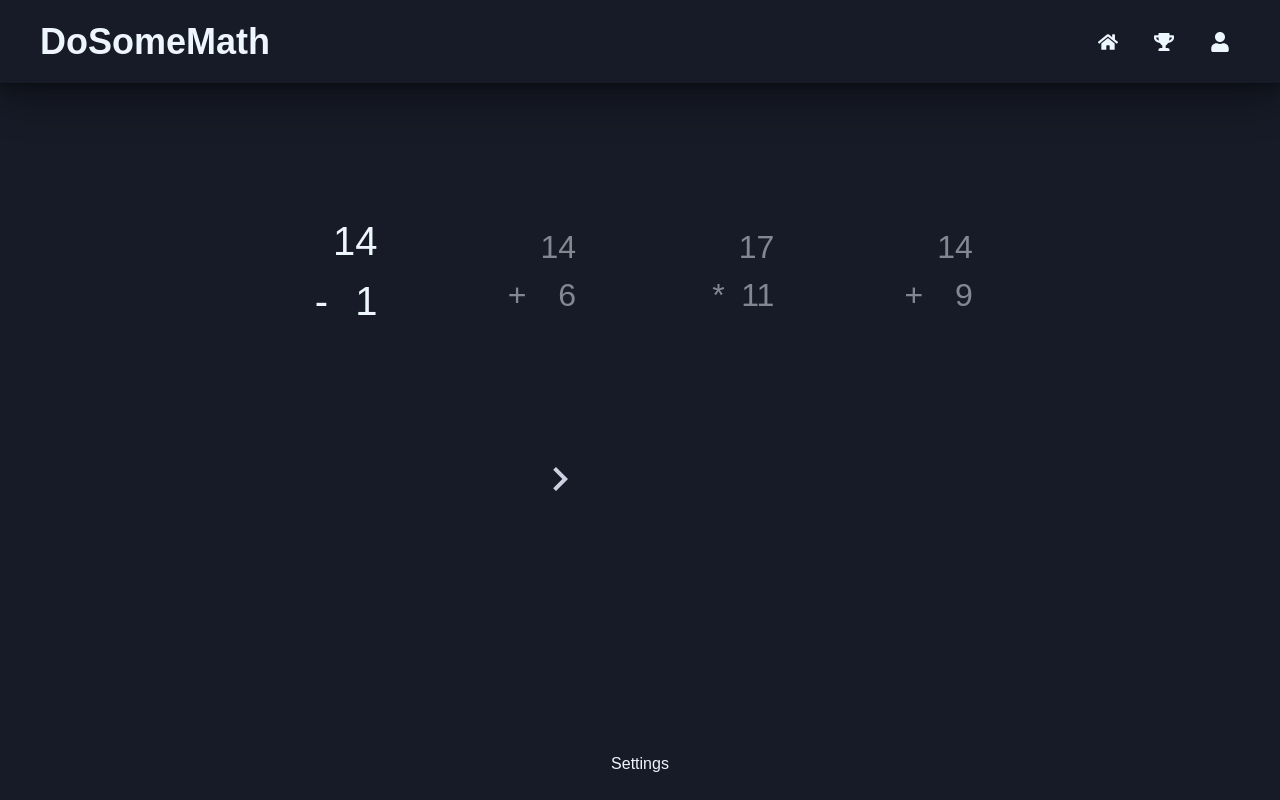
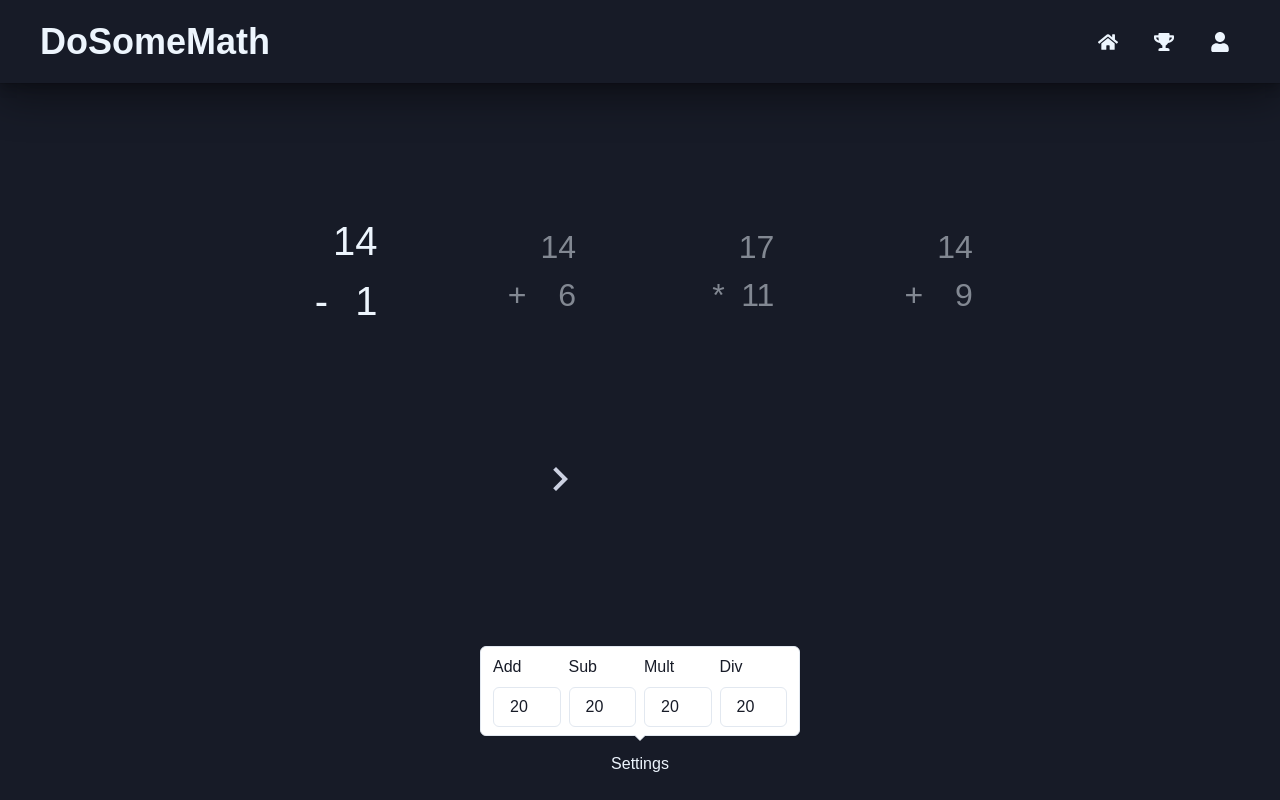
Before and after one commit to aeum1016/DSM2, a React (Create React App) app in the folder client/: page /home in a window 1280 px wide. Both pictures are taken after a click on the button "Settings". Built offline with nearby package versions, Linux system fonts and the light colour scheme; a web font is replaced by a local one.

Commit message:
begin to implement settings

```diff
--- a/client/package.json
+++ b/client/package.json
@@ -4,7 +4,7 @@
   "private": true,
   "dependencies": {
     "@chakra-ui/icons": "^2.1.0",
-    "@chakra-ui/react": "^2.4.6",
+    "@chakra-ui/react": "^2.10.6",
     "@emotion/react": "^11.10.5",
     "@emotion/styled": "^11.10.5",
     "@fontsource/akshar": "^4.5.4",
--- a/client/src/components/Game/GamePage.js
+++ b/client/src/components/Game/GamePage.js
@@ -5,6 +5,7 @@ import { useNavigate } from "react-router-dom";
 
 import GameSummary from "./GameSummary/GameSummary";
 import Game from "./Game/Game";
+import Settings from "./Settings/Settings";
 
 export default function GamePage() {
   const navigate = useNavigate();
@@ -36,11 +37,7 @@ export default function GamePage() {
       justify={"space-between"}
     >
       {renderCurrentStatus()}
-      <Box my={"1rem"}>
-        <Button variant={"unstyled"} _hover={{ color: "brandDark.300" }}>
-          <Text fontWeight={"medium"}>Settings</Text>
-        </Button>
-      </Box>
+      <Settings />
     </Flex>
   );
 }
--- a/client/src/components/Game/GameSummary/GameSummary.js
+++ b/client/src/components/Game/GameSummary/GameSummary.js
@@ -15,17 +15,13 @@ const GameSummary = () => {
   const endTime = useSelector((state) => state.game.endTime);
 
   useEffect(() => {
-    let settingsString = "";
-    for (const [key, value] of Object.entries(settings)) {
-      settingsString += key + ": " + value + ", ";
-    }
     if (user) {
       dispatch(
         createAttempt({
           completed: currentIndex,
           time: endTime - startTime,
           userId: jwtDecode(user)._id,
-          setting: settingsString,
+          setting: JSON.stringify(settings),
         })
       );
     }
--- a/client/src/components/Game/Line/Line.js
+++ b/client/src/components/Game/Line/Line.js
@@ -5,7 +5,7 @@ import { HStack } from "@chakra-ui/react";
 import Question from "./Question/Question";
 
 const Line = ({ index }) => {
-  const questions = useSelector((state) => state.game.settings.questions);
+  const questions = useSelector((state) => state.game.settings.endAt);
 
   const renderQuestions = useCallback(() => {
     let rendered = [];
--- a/client/src/components/Game/Line/Lines.js
+++ b/client/src/components/Game/Line/Lines.js
@@ -3,7 +3,7 @@ import Line from "./Line";
 import { useSelector } from "react-redux";
 
 const Lines = () => {
-  const questions = useSelector((state) => state.game.settings.questions);
+  const questions = useSelector((state) => state.game.settings.endAt);
   const currentLine = useSelector((state) => state.game.currentLine);
 
   const renderLines = useCallback(() => {
--- a/client/src/components/Game/Settings/Settings.js
+++ b/client/src/components/Game/Settings/Settings.js
@@ -0,0 +1,126 @@
+import {
+  Button,
+  Flex,
+  FormControl,
+  FormLabel,
+  NumberInput,
+  NumberInputField,
+  Popover,
+  PopoverArrow,
+  PopoverBody,
+  PopoverContent,
+  PopoverTrigger,
+  Portal,
+  Stack,
+  Text,
+} from "@chakra-ui/react";
+import { useDispatch, useSelector } from "react-redux";
+import { create, nextGame, reset, setSettings } from "../../../slices/game";
+import { useState } from "react";
+
+const Settings = () => {
+  const dispatch = useDispatch();
+
+  const settings = useSelector((state) => state.game.settings);
+
+  const [settingsFormData, setSettingsFormData] = useState(settings);
+
+  const onClose = () => {
+    dispatch(reset());
+    dispatch(setSettings(settingsFormData));
+    dispatch(create());
+    dispatch(nextGame());
+  };
+
+  return (
+    <Flex justify={"center"} marginBottom={"1rem"} width={"100%"}>
+      <Popover placement={"top"} onClose={onClose}>
+        <PopoverTrigger>
+          <Button variant={"unstyled"} _hover={{ color: "brandDark.300" }}>
+            <Text fontWeight={"medium"}>Settings</Text>
+          </Button>
+        </PopoverTrigger>
+        <Portal>
+          <PopoverContent>
+            <PopoverArrow />
+            <PopoverBody>
+              <Stack direction={"row"}>
+                <FormControl>
+                  <FormLabel color={"brandDark.800"}>Add</FormLabel>
+                  <NumberInput
+                    min={1}
+                    value={settingsFormData.max.add}
+                    onChange={(e) => {
+                      if (e)
+                        setSettingsFormData((data) => {
+                          return {
+                            ...data,
+                            max: { ...data.max, add: parseInt(e) },
+                          };
+                        });
+                    }}
+                  >
+                    <NumberInputField color={"brandDark.800"} />
+                  </NumberInput>
+                </FormControl>
+                <FormControl>
+                  <FormLabel color={"brandDark.800"}>Sub</FormLabel>
+                  <NumberInput
+                    min={1}
+                    value={settingsFormData.max.sub}
+                    onChange={(e) => {
+                      setSettingsFormData((data) => {
+                        return {
+                          ...data,
+                          max: { ...data.max, sub: parseInt(e) },
+                        };
+                      });
+                    }}
+                  >
+                    <NumberInputField color={"brandDark.800"} />
+                  </NumberInput>
+                </FormControl>
+                <FormControl>
+                  <FormLabel color={"brandDark.800"}>Mult</FormLabel>
+                  <NumberInput
+                    min={1}
+                    value={settingsFormData.max.mult}
+                    onChange={(e) => {
+                      setSettingsFormData((data) => {
+                        return {
+                          ...data,
+                          max: { ...data.max, mult: parseInt(e) },
+                        };
+                      });
+                    }}
+                  >
+                    <NumberInputField color={"brandDark.800"} />
+                  </NumberInput>
+                </FormControl>
+                <FormControl>
+                  <FormLabel color={"brandDark.800"}>Div</FormLabel>
+                  <NumberInput
+                    min={1}
+                    value={settingsFormData.max.div}
+                    onChange={(e) => {
+                      setSettingsFormData((data) => {
+                        return {
+                          ...data,
+                          max: { ...data.max, div: parseInt(e) },
+                        };
+                      });
+                    }}
+                  >
+                    <NumberInputField color={"brandDark.800"} />
+                  </NumberInput>
+                </FormControl>
+              </Stack>
+            </PopoverBody>
+          </PopoverContent>
+        </Portal>
+      </Popover>
+    </Flex>
+  );
+};
+
+export default Settings;
--- a/client/src/slices/game.js
+++ b/client/src/slices/game.js
@@ -38,11 +38,26 @@ const pushQuestion = (state, operand1, operand2, operator) => {
   }
 };
 
+const getMax = (state, operator) => {
+  switch (operator) {
+    case 0:
+      return state.settings.max.add;
+    case 1:
+      return state.settings.max.sub;
+    case 2:
+      return state.settings.max.mult;
+    case 3:
+      return state.settings.max.div;
+    default:
+      return state.settings.max.add;
+  }
+};
+
 const initialState = {
   settings: {
     mode: "c",
-    questions: 4,
-    max: [20, 20, 20, 20],
+    endAt: 4,
+    max: { add: 20, sub: 20, mult: 20, div: 20 },
   },
   questions: [],
   status: 0,
@@ -59,14 +74,17 @@ const gameSlice = createSlice({
   reducers: {
     create: (state) => {
       state.questions = [];
-      for (let i = 0; i < state.settings.questions; i++) {
+      for (let i = 0; i < state.settings.endAt; i++) {
         const operator = Math.floor(Math.random() * 4);
         const operand1 =
-          Math.floor(Math.random() * state.settings.max[operator]) + 1;
+          Math.floor(Math.random() * getMax(state, operator)) + 1;
         const operand2 =
-          Math.floor(Math.random() * state.settings.max[operator]) + 1;
+          Math.floor(Math.random() * getMax(state, operator)) + 1;
         pushQuestion(state, operand1, operand2, operator);
       }
+    },
+    setSettings: (state, newSettings) => {
+      state.settings = newSettings.payload;
     },
     reset: (state) => {
       state.status = 0;
@@ -101,7 +119,7 @@ const gameSlice = createSlice({
   },
 });
 
-export const { create, reset, startGame, checkAnswer, nextGame } =
+export const { create, setSettings, reset, startGame, checkAnswer, nextGame } =
   gameSlice.actions;
 
 export default gameSlice.reducer;
```
Also changed, not shown: 1 other file (tests, documents, lock files or other folders).
